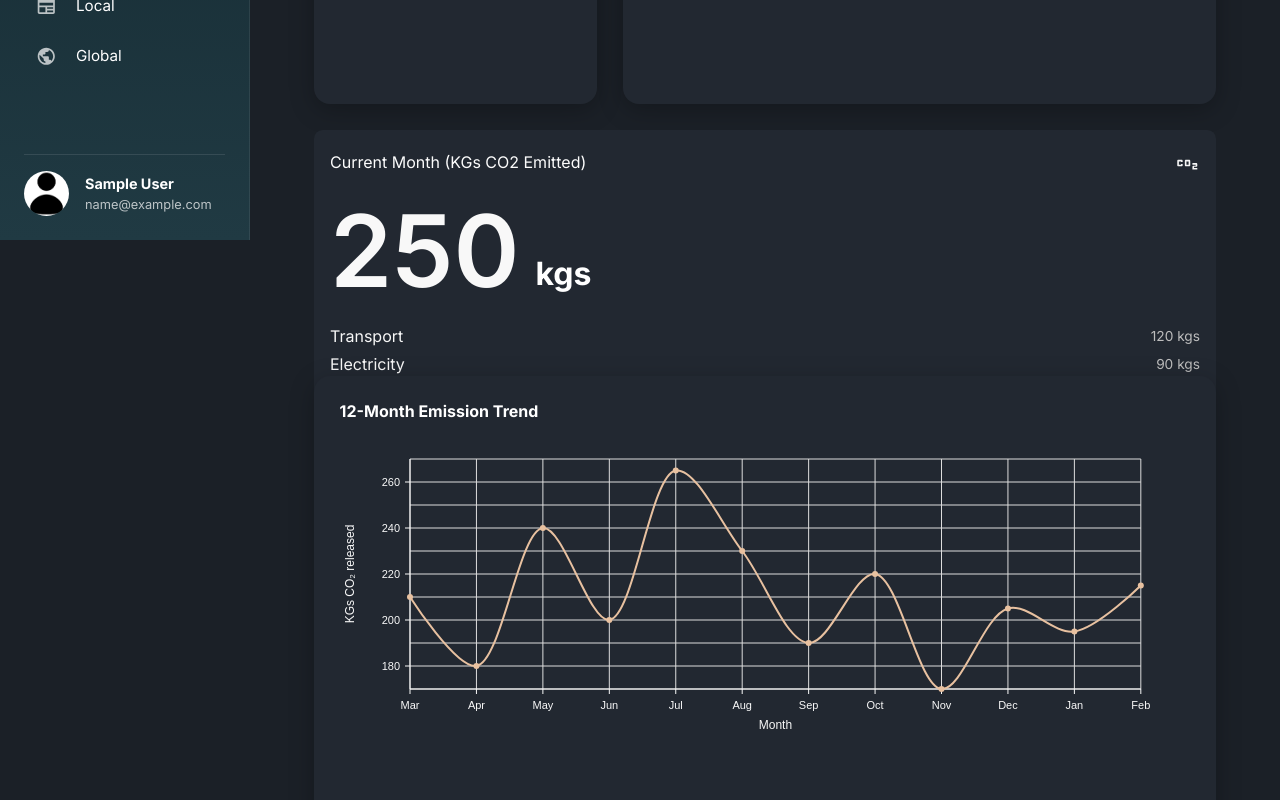
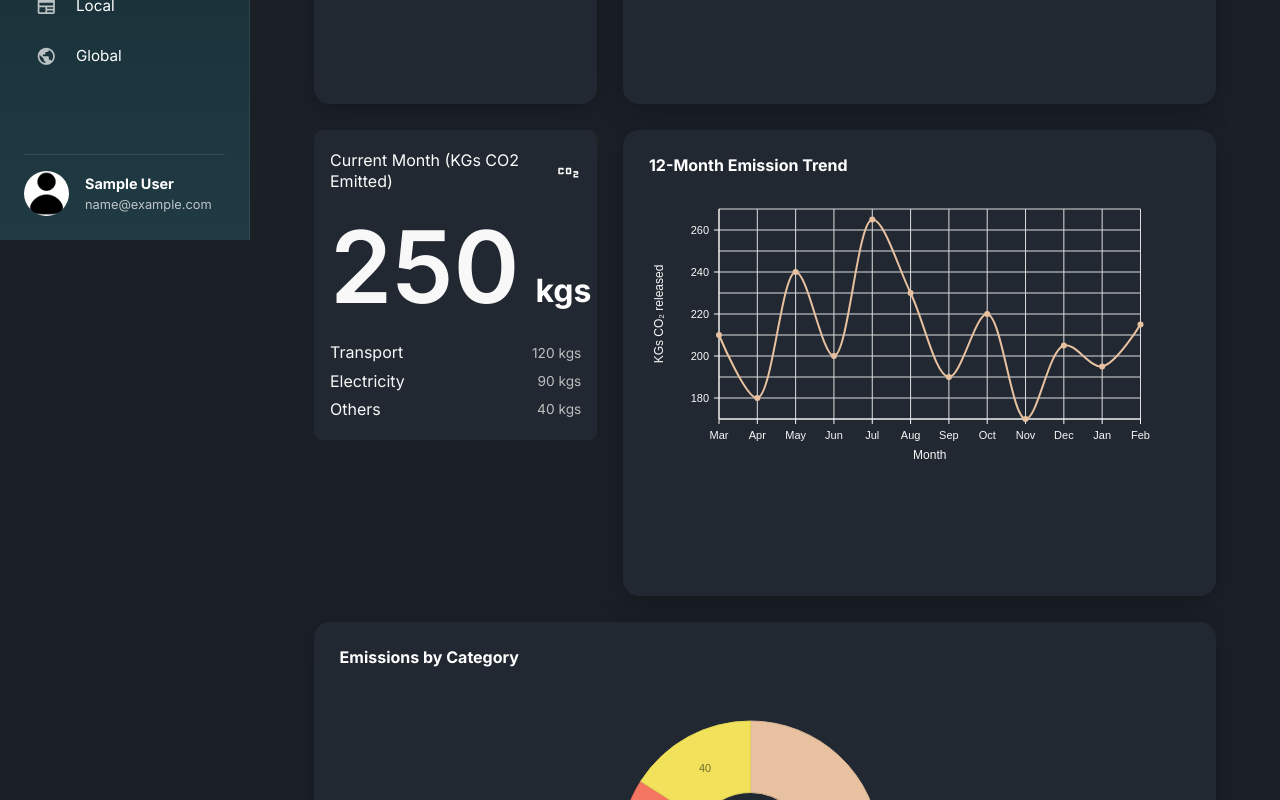
Before and after one commit to AnikChiney/CarbonLensAI, a React (Create React App) app in the folder client/: page /carbon-footprint in a window 1280 px wide. Shown: the part 560-1360 px from the top of the page. Built offline with nearby package versions, Linux system fonts and the light colour scheme; no server answers; sample sign-in values are in the browser's storage.

Commit message:
Update index.jsx

```diff
--- a/client/src/scenes/forYou/carbonFootprint/index.jsx
+++ b/client/src/scenes/forYou/carbonFootprint/index.jsx
@@ -26,7 +26,6 @@ const CarbonFootprint = () => {
     month: currentMonth,
   });
 
-  // ✅ Safe fallback
   const fallbackData = {
     isGood: true,
     percentageIncDec: 10,
@@ -71,6 +70,11 @@ const CarbonFootprint = () => {
         gridTemplateColumns="repeat(12, 1fr)"
         gridAutoRows="220px"   // ✅ prevents overlap
         gap="26px"
+        sx={{
+          "& > div": {
+            gridColumn: isNonMediumScreens ? undefined : "span 12",
+          },
+        }}
       >
         {/* IMAGE */}
         <Box gridColumn="span 4" gridRow="span 2" sx={cardStyle}>
@@ -114,13 +118,15 @@ const CarbonFootprint = () => {
           )}
         </Box>
 
-        {/* CURRENT MONTH */}
-        <Box gridColumn="span 12" gridRow="span 1">
+        {/* CURRENT MONTH — LEFT */}
+        <Box gridColumn="span 4" gridRow="span 2">
           <OverviewBox
             title="Current Month (KGs CO2 Emitted)"
             value={parseInt(safeData.totalCarbonByPerson || 0)}
             transport={parseInt(safeData.carbonData.categories.transport || 0)}
-            electricity={parseInt(safeData.carbonData.categories.electricity || 0)}
+            electricity={parseInt(
+              safeData.carbonData.categories.electricity || 0
+            )}
             others={parseInt(safeData.carbonData.categories.others || 0)}
             icon={
               <Co2 sx={{ color: theme.palette.secondary[300], fontSize: 26 }} />
@@ -128,24 +134,24 @@ const CarbonFootprint = () => {
           />
         </Box>
 
-        {/* TREND CHART */}
-        <Box gridColumn="span 12" gridRow="span 2" sx={cardStyle}>
-          <Typography variant="h5" fontWeight="bold" mb="1rem">
+        {/* TREND CHART — RIGHT */}
+        <Box gridColumn="span 8" gridRow="span 2" sx={cardStyle}>
+          <Typography variant="h5" fontWeight="bold" mb="0.8rem">
             12-Month Emission Trend
           </Typography>
 
-          <Box sx={{ height: "300px" }}>
+          <Box sx={{ height: "280px" }}>
             <OverviewChart isDashboard={true} />
           </Box>
         </Box>
 
         {/* BREAKDOWN */}
         <Box gridColumn="span 12" gridRow="span 2" sx={cardStyle}>
-          <Typography variant="h5" fontWeight="bold" mb="1rem">
+          <Typography variant="h5" fontWeight="bold" mb="0.8rem">
             Emissions by Category
           </Typography>
 
-          <Box sx={{ height: "300px" }}>
+          <Box sx={{ height: "280px" }}>
             <BreakdownChart
               categories={safeData.carbonData.categories}
               isDashboard={true}
@@ -154,23 +160,28 @@ const CarbonFootprint = () => {
         </Box>
 
         {/* AWARENESS */}
-        <Box gridColumn="span 12" gridRow="span 2" sx={{
-          borderRadius: "1.2rem",
-          padding: "2rem",
-          background:
-            "linear-gradient(135deg, rgba(0,255,170,0.08), rgba(0,198,255,0.08))",
-          boxShadow: "0 6px 28px rgba(0,0,0,0.25)",
-        }}>
+        <Box
+          gridColumn="span 12"
+          gridRow="span 2"
+          sx={{
+            borderRadius: "1.2rem",
+            padding: "2rem",
+            background:
+              "linear-gradient(135deg, rgba(0,255,170,0.08), rgba(0,198,255,0.08))",
+            boxShadow: "0 6px 28px rgba(0,0,0,0.25)",
+          }}
+        >
           <Typography variant="h4" fontWeight="bold" mb="1rem">
             Why Reducing Carbon Emissions Matters 🌍
           </Typography>
 
-          <Typography variant="h6" sx={{ opacity: 0.75 }} mb="1.4rem">
+          <Typography variant="h6" sx={{ opacity: 0.75 }} mb="1.2rem">
             Carbon emissions accelerate climate change, disrupting ecosystems,
             economies, and human well-being.
           </Typography>
 
-          <Box display="grid"
+          <Box
+            display="grid"
             gridTemplateColumns={isNonMediumScreens ? "repeat(2,1fr)" : "1fr"}
             gap="30px"
           >
@@ -196,7 +207,7 @@ const CarbonFootprint = () => {
               <Typography sx={{ opacity: 0.75, lineHeight: 1.8 }}>
                 • Use EVs / public transport<br />
                 • Reduce electricity usage<br />
-                • Adopt renewable energy<br />
+                • Renewable energy<br />
                 • Reduce waste<br />
                 • Sustainable lifestyle
               </Typography>
```
